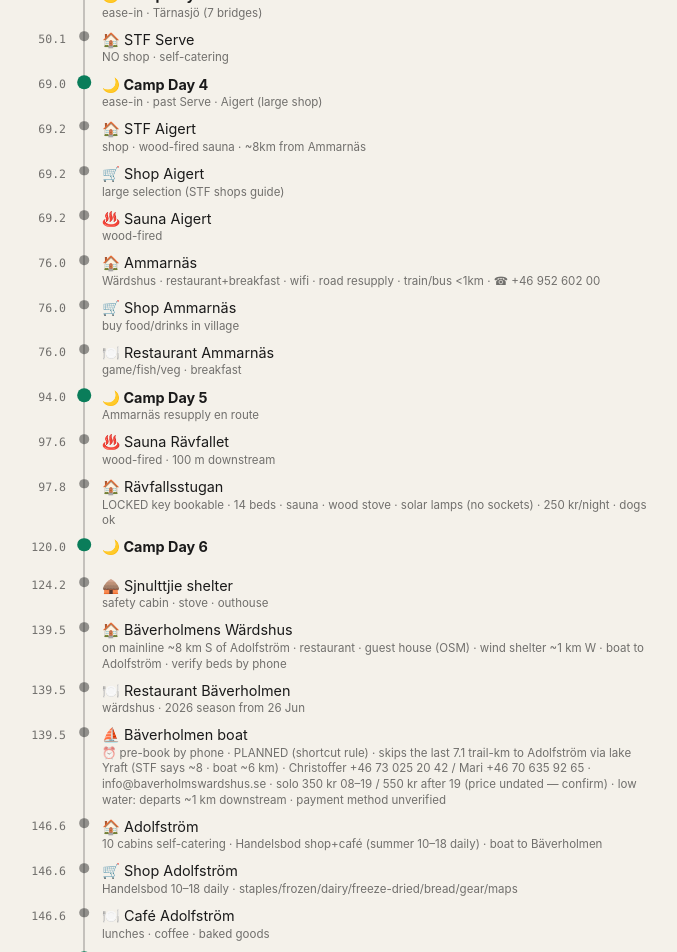
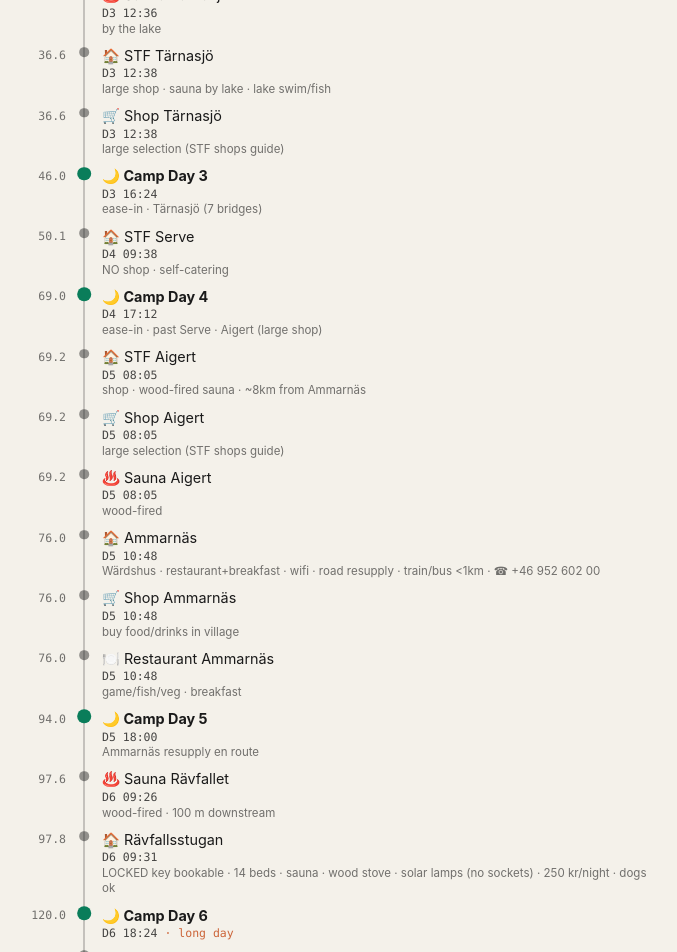
Before and after one commit to aosrgn/kungsleden-app, a Vue app: page / in a window 1280 px wide. Shown: the part 1080-2032 px from the top of the page, without its empty margins (306-983 px from the left). Built offline with nearby package versions, Linux system fonts and the light colour scheme.

Commit message:
feat: show planned per-day POI crossing times on the strip

```diff
--- a/src/components/PlannerView.vue
+++ b/src/components/PlannerView.vue
@@ -139,6 +139,8 @@
       :now="now"
       :speed-kmh="madeGoodKmh"
       :total-km="trailIndex?.totalKm ?? null"
+      :start-hour="startHour"
+      :end-hour="endHour"
       class="route"
     />
     <p v-else-if="dataError" class="data-msg">data error: {{ dataError }}</p>
--- a/src/components/RouteStrip.vue
+++ b/src/components/RouteStrip.vue
@@ -1,6 +1,7 @@
 <script setup lang="ts">
 import { computed, nextTick, watch, useTemplateRef } from 'vue'
 import type { DiaryRow } from '../data/trip'
+import { planStops, poiArrival, type PoiArrival } from '../plan'
 
 const props = defineProps<{
   rows: DiaryRow[]
@@ -8,11 +9,15 @@
   now?: Date | null
   speedKmh?: number | null
   totalKm?: number | null
+  startHour?: number | null
+  endHour?: number | null
 }>()
 
 // Clock-time ETA is only meaningful for nodes reachable within a long day's walk;
 // beyond that a bare "HH:MM" would span days and mislead, so it's omitted.
 const ETA_MAX_HOURS = 14
+
+const stops = computed(() => planStops(props.rows))
 
 // Every located diary feature, ordered along the route.
 const nodes = computed(() =>
@@ -21,6 +26,22 @@
     .slice()
     .sort((a, b) => (a.fromStart as number) - (b.fromStart as number)),
 )
+
+// Planned per-day crossing clock-time (from Plan A camps + start hour + made-good speed).
+function plannedFor(node: DiaryRow) {
+  if (props.startHour == null || !props.speedKmh) return null
+  if (props.totalKm != null && (node.fromStart as number) > props.totalKm) return null
+  return poiArrival(stops.value, node.fromStart as number, props.startHour, props.speedKmh)
+}
+function hhmm(clockHours: number): string {
+  const total = Math.round(clockHours * 60)
+  if (total >= 24 * 60) return 'past 24:00'
+  return `${String(Math.floor(total / 60)).padStart(2, '0')}:${String(total % 60).padStart(2, '0')}`
+}
+// A camp whose planned arrival falls after the day's end hour is a long day.
+function longDay(node: DiaryRow, planned: PoiArrival | null): boolean {
+  return node.overnight && planned != null && props.endHour != null && planned.clockHours > props.endHour
+}
 
 // Index where the "you are here" marker sits: before the first node not yet
 // reached. nodes.length means every node is behind you. null = no fix yet.
@@ -32,10 +53,10 @@
 })
 
 // One render list with the here-marker spliced in at hereIndex, so the marker
-// template lives in a single place.
-type Item = { here: true } | { here: false; node: DiaryRow }
+// template lives in a single place. Planned crossing time is resolved once per node here.
+type Item = { here: true } | { here: false; node: DiaryRow; planned: PoiArrival | null }
 const items = computed<Item[]>(() => {
-  const list: Item[] = nodes.value.map((node) => ({ here: false, node }))
+  const list: Item[] = nodes.value.map((node) => ({ here: false, node, planned: plannedFor(node) }))
   if (hereIndex.value != null) list.splice(hereIndex.value, 0, { here: true })
   return list
 })
@@ -94,9 +115,13 @@
         </span>
         <span class="rail"><span class="dot" /></span>
         <span class="label">
-          <span class="name">
-            {{ item.node.icon }} {{ item.node.name }}
-            <span v-if="etaLabel(item.node)" class="eta">~{{ etaLabel(item.node) }}</span>
+          <span class="name">{{ item.node.icon }} {{ item.node.name }}</span>
+          <span class="times">
+            <span v-if="item.planned" class="planned">
+              D{{ item.planned.day }} {{ hhmm(item.planned.clockHours) }}
+              <span v-if="longDay(item.node, item.planned)" class="late">· long day</span>
+            </span>
+            <span v-if="etaLabel(item.node)" class="eta">eta {{ etaLabel(item.node) }}</span>
           </span>
           <span v-if="item.node.notes" class="note">{{ item.node.notes }}</span>
         </span>
@@ -169,13 +194,20 @@
   padding-bottom: 0.6rem;
 }
 .name { font-size: 0.9rem; }
-.eta {
+.times {
+  display: flex;
+  flex-wrap: wrap;
+  gap: 0.1rem 0.6rem;
   font-family: ui-monospace, SFMono-Regular, Menlo, monospace;
   font-size: 0.72rem;
-  opacity: 0.6;
-  margin-left: 0.35rem;
+}
+.planned { opacity: 0.8; white-space: nowrap; }
+.late { color: #c2410c; }
+.eta {
+  opacity: 0.55;
   white-space: nowrap;
 }
+.passed .times { opacity: 1; }
 .note {
   font-size: 0.72rem;
   opacity: 0.6;
--- a/src/plan.ts
+++ b/src/plan.ts
@@ -64,6 +64,28 @@
   return last.km
 }
 
+export interface PoiArrival {
+  day: number // 1-based trek day this km falls on
+  clockHours: number // planned arrival time-of-day, decimal hours (may exceed the end hour on a long day)
+}
+
+// Planned clock-time you'd cross a km per Plan A: each day starts at its overnight camp
+// at startHour and you cover ground at speedKmh. The km belongs to the segment whose end
+// camp is the first at/after it (day 1 runs from the km-0 trailhead). Note: applies the
+// walking speed to the whole segment, so a boat/bus transfer day reads late.
+export function poiArrival(
+  stops: PlanStop[],
+  km: number,
+  startHour: number,
+  speedKmh: number,
+): PoiArrival | null {
+  if (!stops.length || speedKmh <= 0) return null
+  let i = stops.findIndex((s) => s.km >= km)
+  if (i === -1) i = stops.length - 1
+  const segStartKm = i === 0 ? 0 : stops[i - 1].km
+  return { day: i + 1, clockHours: startHour + (km - segStartKm) / speedKmh }
+}
+
 function sameLocalDay(a: Date, b: Date): boolean {
   return a.getFullYear() === b.getFullYear() && a.getMonth() === b.getMonth() && a.getDate() === b.getDate()
 }
```
